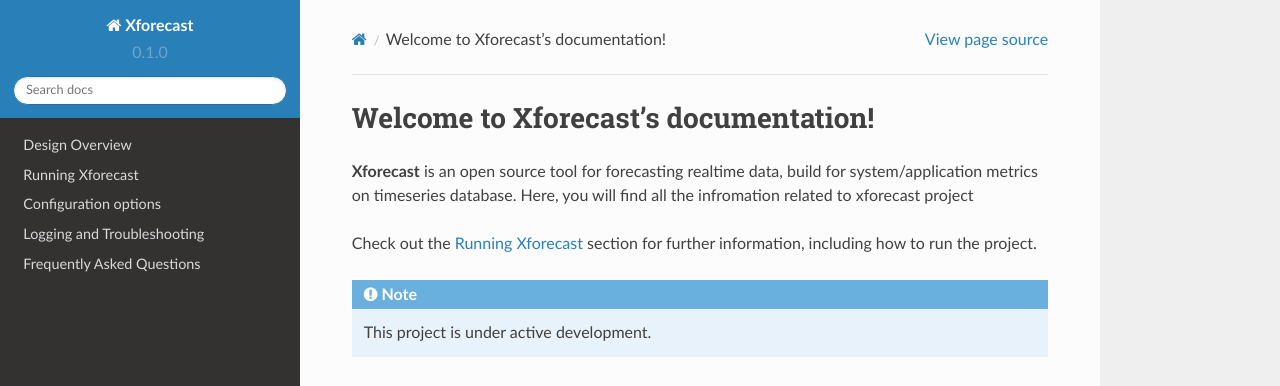
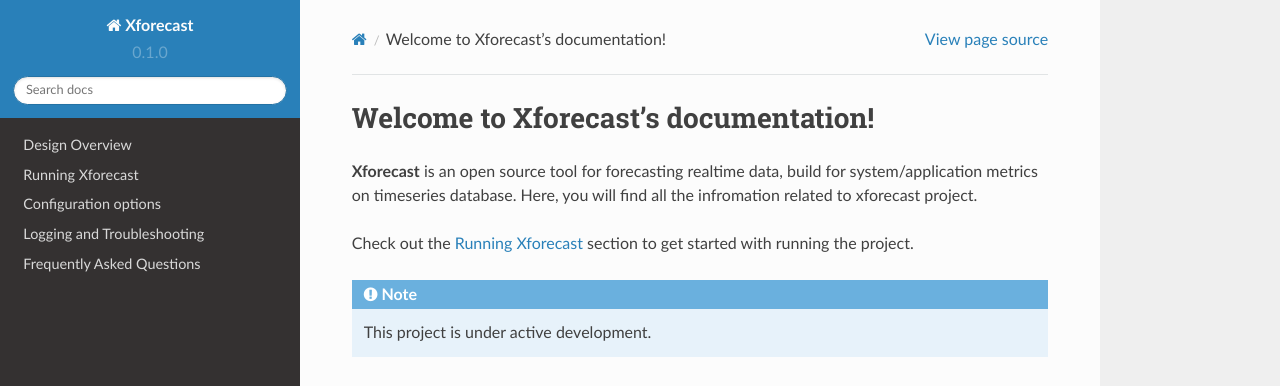
Before and after one commit to xmigrate/xforecast-docs, a Sphinx documentation site: the page built from docs/source/index.rst, in a window 1280 px wide and 1166 px high. Shown: the top 386 px of the window. Built offline with Sphinx 7.4.7 and the Read the Docs theme 2.0.0, drawn with Linux system fonts in a browser that asks for light colours.

Commit message:
updated the index page

```diff
--- a/docs/source/index.rst
+++ b/docs/source/index.rst
@@ -7,12 +7,11 @@ Welcome to Xforecast's documentation!
 =====================================
 
 **Xforecast** is an open source tool for forecasting realtime data, build for system/application metrics on timeseries database.
-Here, you will find all the infromation related to xforecast project
+Here, you will find all the infromation related to xforecast project.
 
 
 
-Check out the :doc:`running_xforecast` section for further information, including
-how to run the project.
+Check out the :doc:`running_xforecast` section to get started with running the project.
 
 
 .. note::
```
